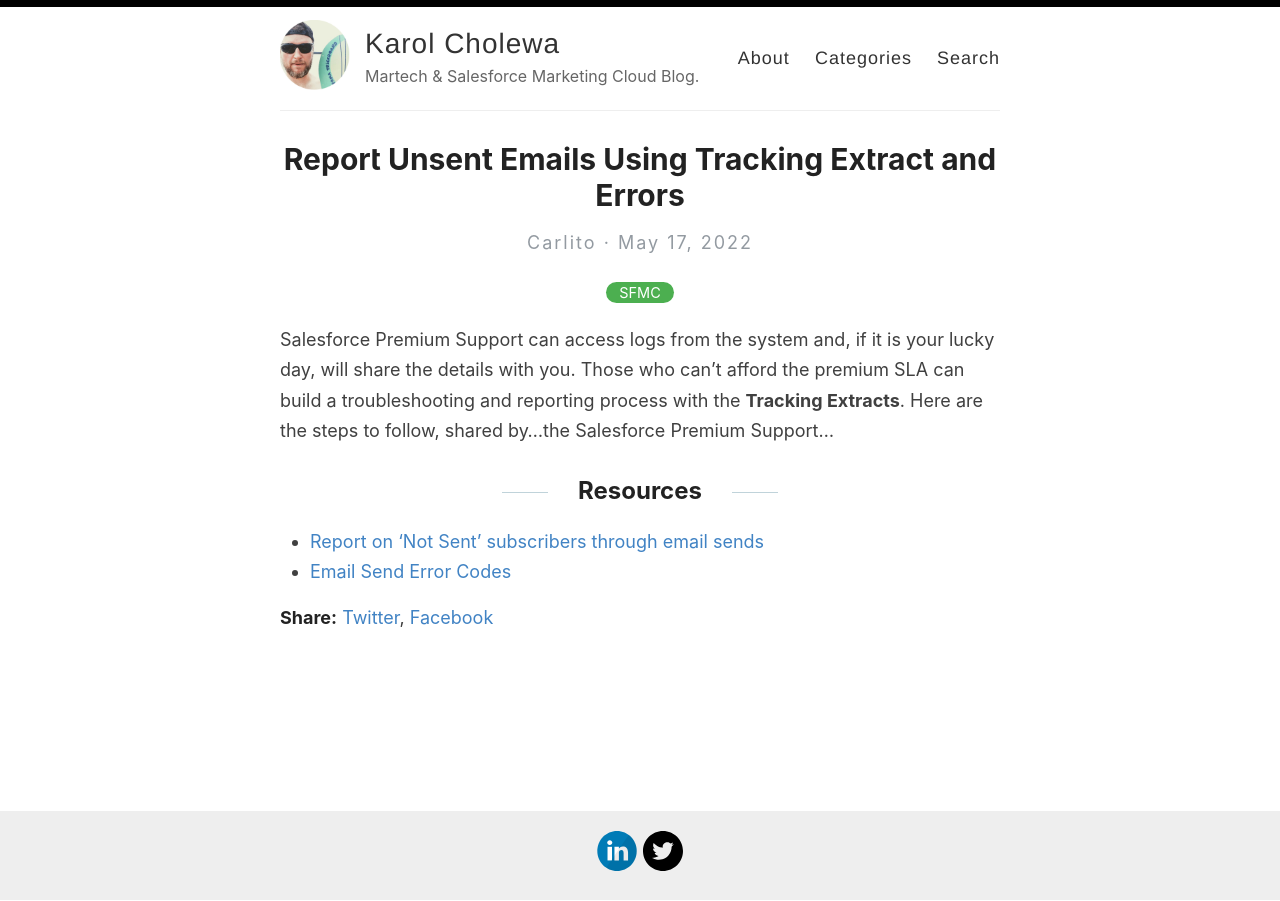
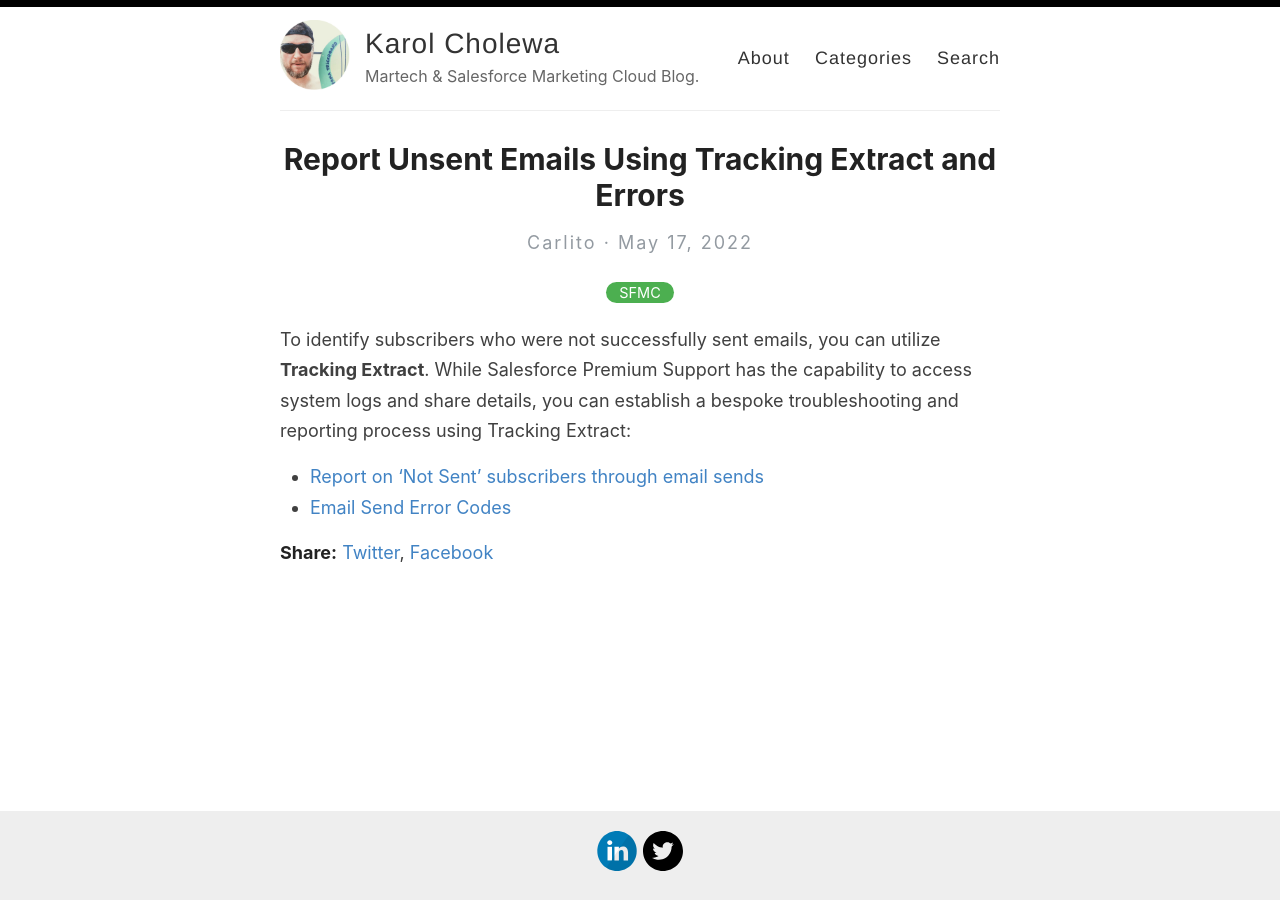
Before and after one commit to karolcholewa/blog, a Jekyll site: the page built from _posts/2022-05-17-tracking-extract-errors.md, in a window 1280 px wide. Built offline with Jekyll 4.4.1, drawn with Linux system fonts in a browser that asks for light colours.

Commit message:
post updated

```diff
--- a/_posts/2022-05-17-tracking-extract-errors.md
+++ b/_posts/2022-05-17-tracking-extract-errors.md
@@ -3,8 +3,6 @@ layout: post
 title: "Report Unsent Emails Using Tracking Extract and Errors"
 categories: [SFMC]
 ---
-Salesforce Premium Support can access logs from the system and, if it is your lucky day, will share the details with you. Those who can't afford the premium SLA can build a troubleshooting and reporting process with the **Tracking Extracts**. Here are the steps to follow, shared by...the Salesforce Premium Support&hellip;
-
-##  Resources
+To identify subscribers who were not successfully sent emails, you can utilize **Tracking Extract**. While Salesforce Premium Support has the capability to access system logs and share details, you can establish a bespoke troubleshooting and reporting process using Tracking Extract:
 *   [Report on 'Not Sent' subscribers through email sends](https://help.salesforce.com/s/articleView?id=000382076&language=en_US&type=1)
 *   [Email Send Error Codes](https://help.salesforce.com/s/articleView?id=sf.mc_es_email_send_error_codes.htm&type=5)
```
